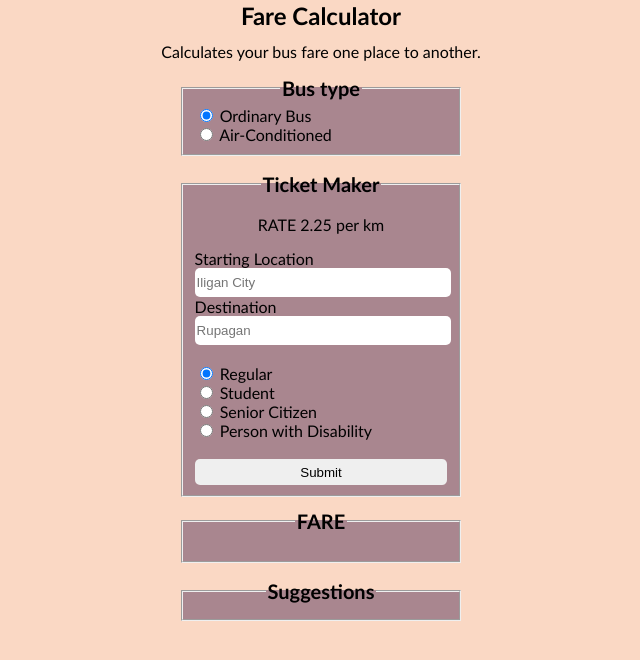
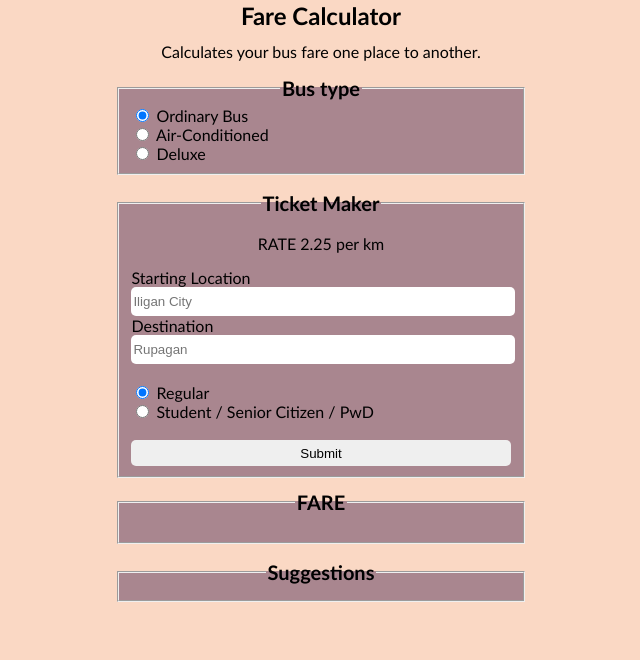
Before and after one commit to kaiihyun/busFareCalculator, a plain HTML site: page index.html in a window 1280 px wide. Shown: the part 88-748 px from the top of the page, without its empty margins (319-959 px from the left). Drawn offline with Linux system fonts and the light colour scheme.

Commit message:
screen-size adaptable

```diff
--- a/index.html
+++ b/index.html
@@ -23,6 +23,9 @@
 
             <input name="busType" id="airconditioned" type="radio" value="airconditioned">
             <label for="airconditioned">Air-Conditioned</label><br/>
+
+            <input name="busType" id="deluxe" type="radio" value="deluxe">
+            <label for="deluxe">Deluxe</label><br/>
         </fieldset>
 
 
@@ -43,13 +46,8 @@
             <label for="regular">Regular</label><br/>
 
             <input name="fareType" id="student" type="radio" value="sp">
-            <label for="student">Student</label><br/>
+            <label for="student">Student / Senior Citizen / PwD</label><br/>
 
-            <input name="fareType" id="senior" type="radio" value="sp">
-            <label for="senior">Senior Citizen</label><br/>
-
-            <input name="fareType" id="pwd" type="radio" value="sp">
-            <label for="pwd">Person with Disability</label><br/>
 
             <br/>
             <input type="submit" value="Submit" onclick="CalculateFare()">
--- a/rtmiscript.js
+++ b/rtmiscript.js
@@ -13,8 +13,12 @@ const rate = new Map();
 //setting the number codes for each location
 rate.set("ordinary", 2.25);
 rate.set("airconditioned", 2.45);
+rate.set("deluxe", 2.60);
+
+
 rate.set("regular", 1.00);
 rate.set("sp", 0.80);
+
 
 const numCodes = new Map();
 //setting the number codes for each location
--- a/rtmistyle.css
+++ b/rtmistyle.css
@@ -9,12 +9,17 @@ body{
     line-height: 1rem;
 }
 
-fieldset{
+fieldset {
     background-color: hsla(313, 18%, 39%, 0.603);
-    max-width: 20%;
+    width: 30%;
     margin: auto;
     margin-bottom: 1rem;
-    overflow: visible;
+}
+
+@media (max-width: 600px) {
+    fieldset {
+        width: 90%;
+    }
 }
 
 fieldset legend {
```
